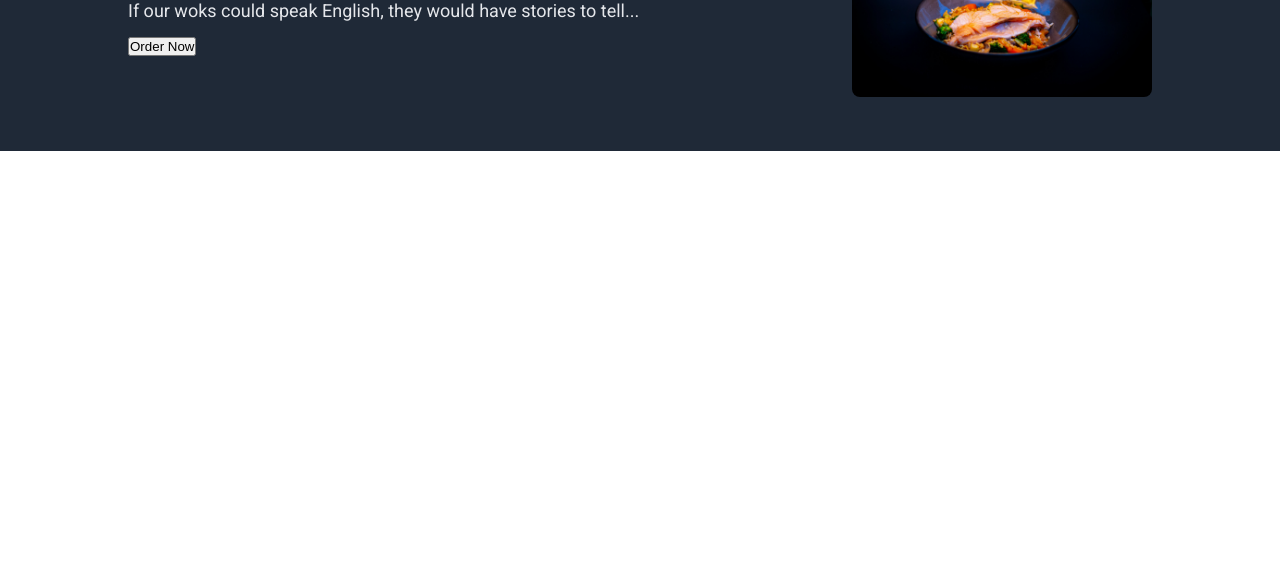
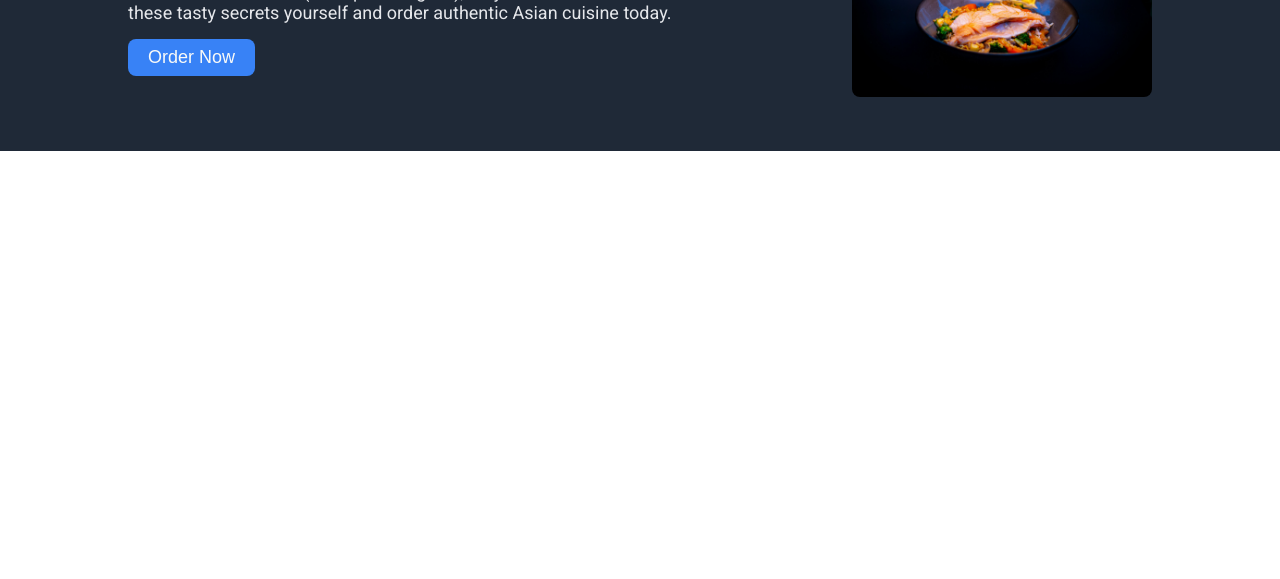
Before and after one commit to baby-got-stack/landing-page, a plain HTML site: page index.html in a window 1280 px wide. Shown: the part 221-800 px from the top of the page. Drawn offline with Linux system fonts and the light colour scheme.

Commit message:
Update hero section index.html
Update image and hero text styling

```diff
--- a/css/style.css
+++ b/css/style.css
@@ -50,6 +50,7 @@ a{
     display: flex;
     justify-content: space-between;
     align-items: center;
+    gap: 48px;
     padding: 50px 10%;
     background-color: #1f2937;
 }
@@ -73,6 +74,17 @@ a{
     color: #e5e7eb;
 }
 
+.cta-btn{
+    border: none;
+    outline: none;
+    background-color: #3882f6;
+    color: #f9faf8;
+    font-size: 18px;
+    padding: 8px 20px;
+    border-radius: 8px;
+    cursor: pointer;
+}
+
 .hero-img img{
     height: 200px;
     width: auto;
--- a/index.html
+++ b/index.html
@@ -29,8 +29,9 @@
             <h1>Get Ready to Wok and Woll
             </h1>
             <p>
-                If our woks could speak English,
-                they would have stories to tell...
+                If our woks could talk (and speak English),
+                they would have stories to tell... Discover these tasty secrets
+                yourself and order authentic Asian cuisine today.
             </p>
             <button class="cta-btn">Order Now</button>
         </div>
```
